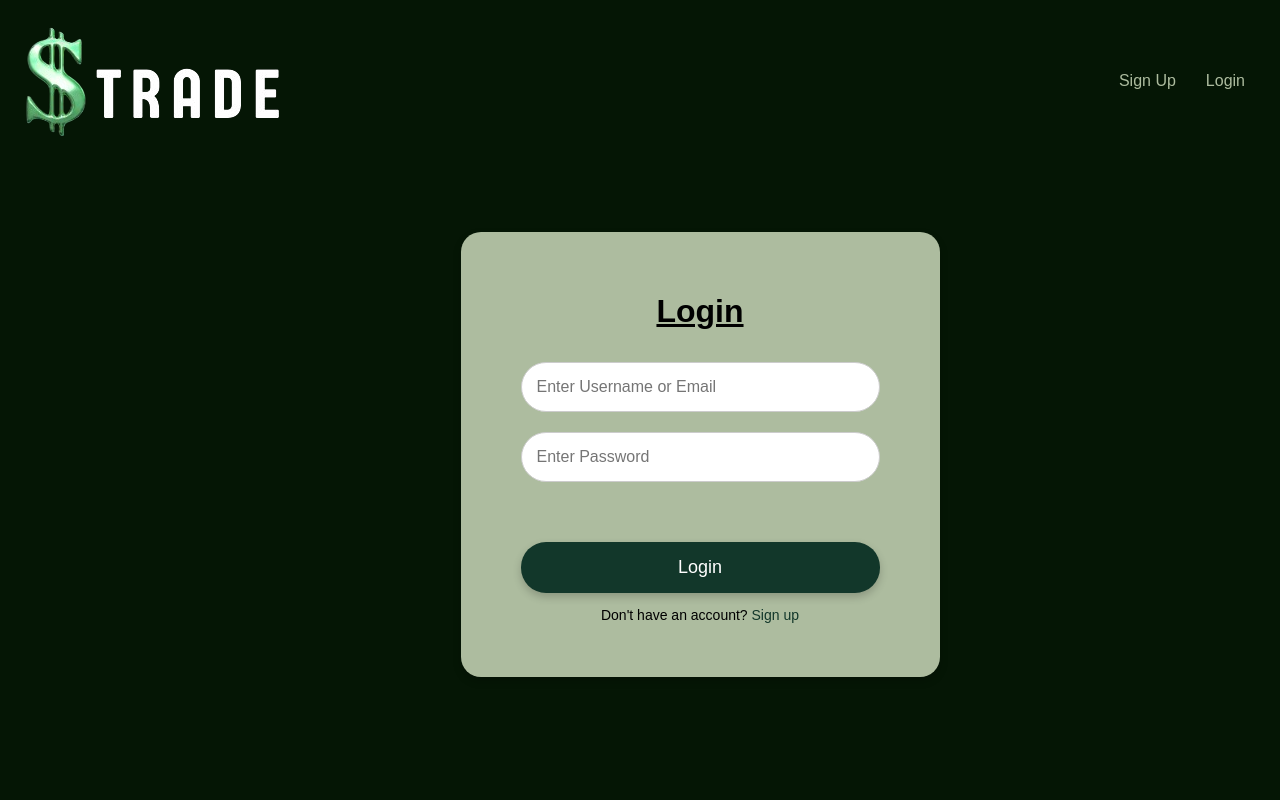
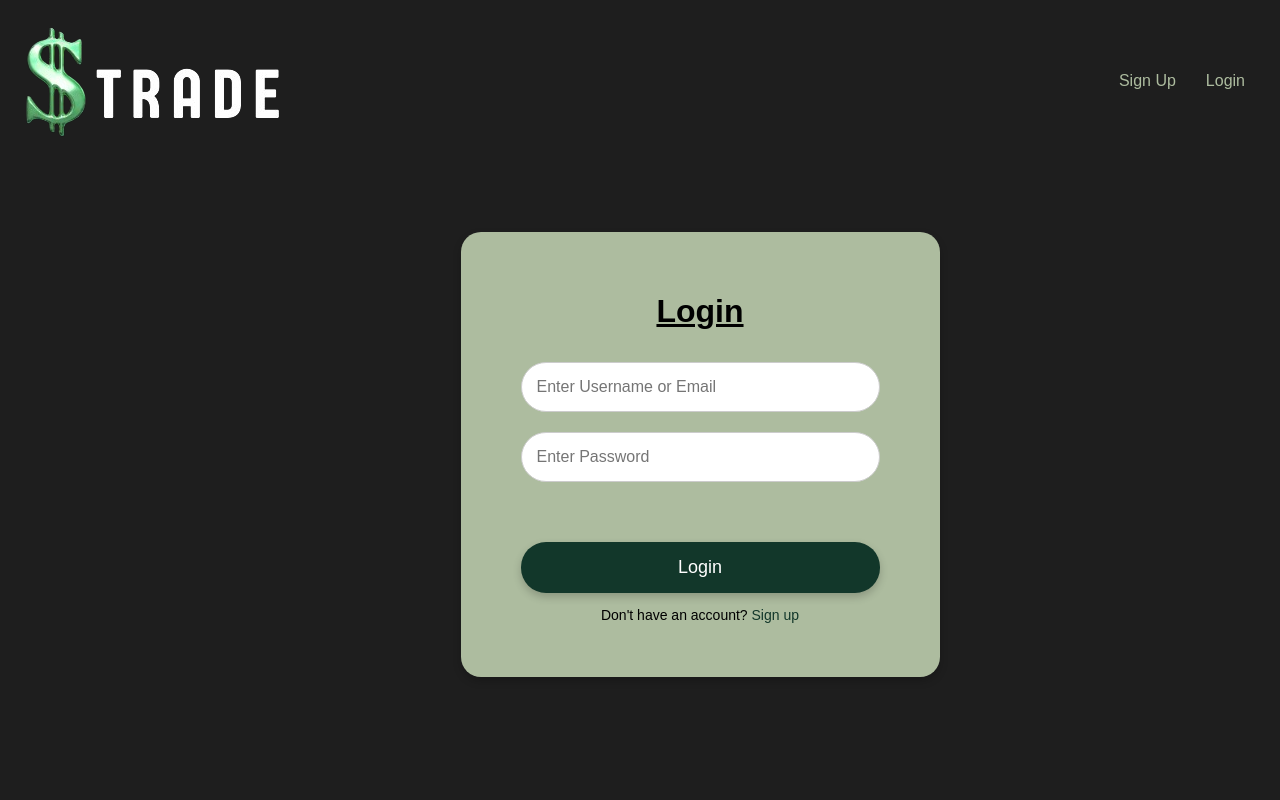
Before and after one commit to Business-Makers/Produkt, a React (Create React App) app in the folder Frontend/strade/: page /login in a window 1280 px wide. Shown: the top 800 px of the page. Built offline with nearby package versions, Linux system fonts and the light colour scheme.

Commit message:
CSS angepasst

```diff
--- a/Frontend/strade/src/LoggedIn.css
+++ b/Frontend/strade/src/LoggedIn.css
@@ -2,7 +2,7 @@ body, html, #root {
     height: 100%;
     margin: 0;
     font-family: Arial, sans-serif;
-    background-color: #051605;
+    background-color: #1e1e1e;
   }
 
 .App2 {
--- a/Frontend/strade/src/SideNav.css
+++ b/Frontend/strade/src/SideNav.css
@@ -1,5 +1,5 @@
 .side-nav {
-    background-color: #2d2d2d;
+    background-color: #092609;
     color: white;
     padding: 20px;
     width: 200px;
--- /dev/null
+++ b/Frontend/strade/src/Trading.js
@@ -0,0 +1,11 @@
+import React, { useState } from 'react';
+import './LoggedIn.css';
+import './Trading.css';
+
+export default function Trading() {
+
+
+    return(
+        <h2>HOLY MOLY</h2>
+    );
+}
```
